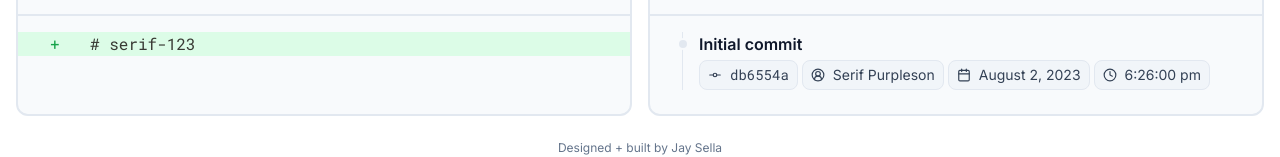
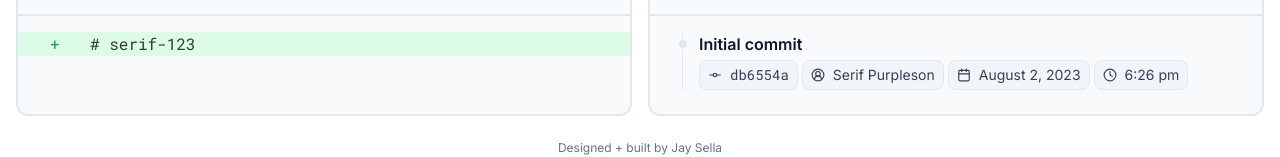
Before and after one commit to jaysella/block-comments, a Next.js app: page /git/playground in a window 1280 px wide. Shown: the part 126-283 px from the top of the page. Built offline with nearby package versions, Linux system fonts and the light colour scheme.

Commit message:
Remove seconds from commit timestamps

```diff
--- a/app/_components/ui/commit-history.tsx
+++ b/app/_components/ui/commit-history.tsx
@@ -104,14 +104,8 @@ function Commit({ hash, ts, author, message }: CommitBase) {
           </CommitMetaTag>
           <CommitMetaTag>
             <ClockIcon size={14} />
-            <time>{moment(ts).format("h:mm:ss a")}</time>
+            <time>{moment(ts).format("h:mm a")}</time>
           </CommitMetaTag>
-          {/* <button>
-          <CommitMetaTag className="transition-colors bg-orange-100 border-orange-200 dark:bg-orange-800 hover:bg-orange-200 dark:hover:bg-orange-700 dark:border-orange-700">
-            <Undo2Icon size={14} />
-            Revert
-          </CommitMetaTag>
-        </button> */}
         </motion.div>
       </motion.div>
     </motion.li>
```
